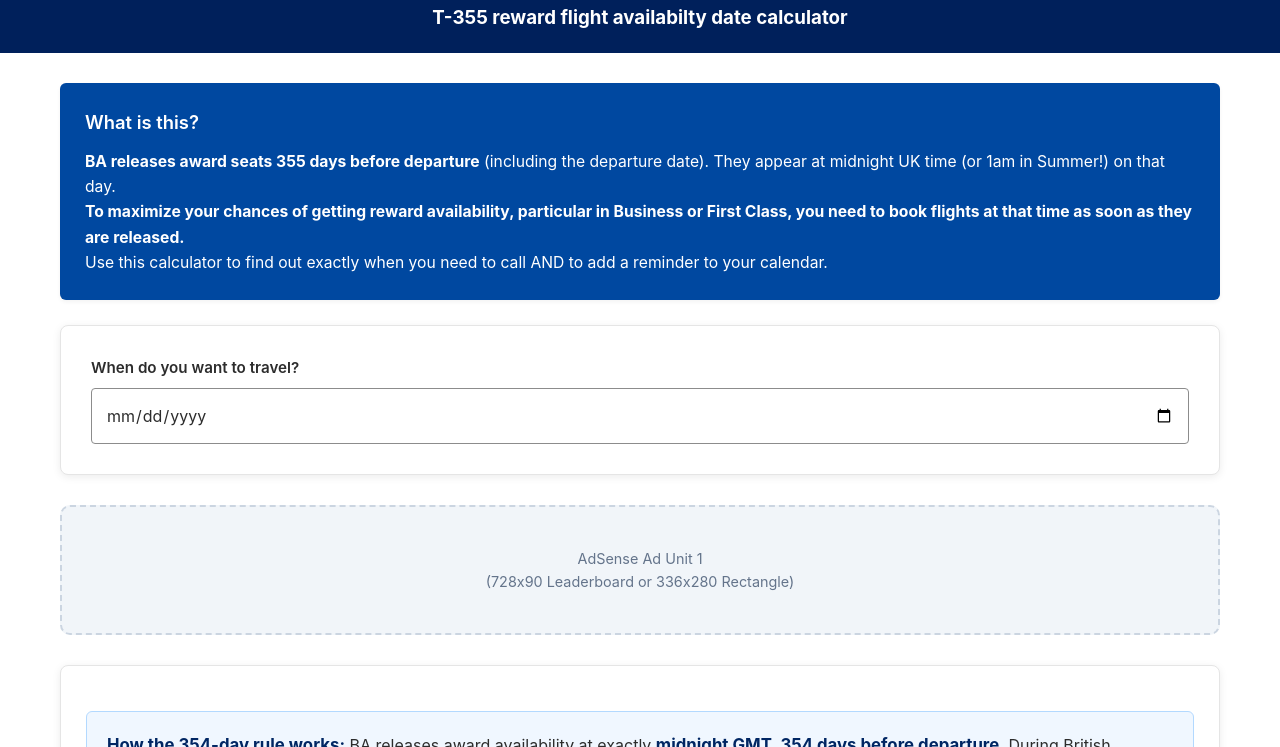
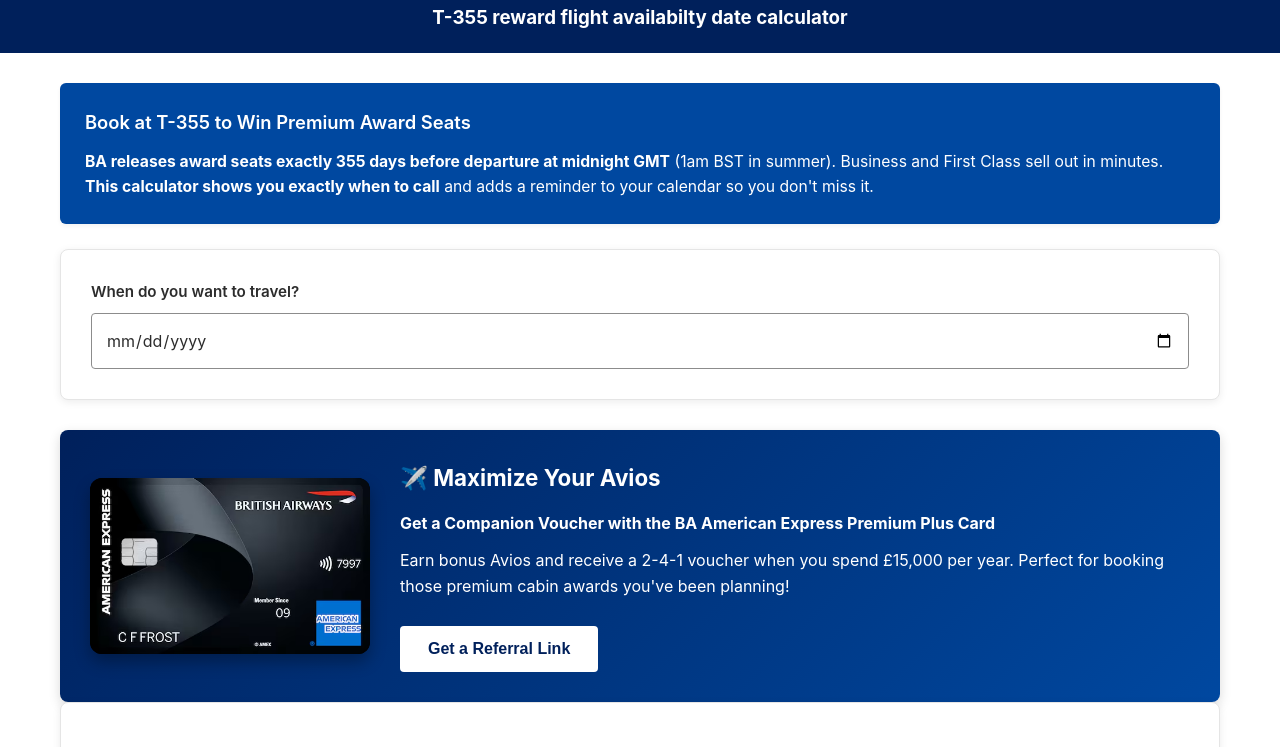
Before and after one commit to timbostop/ba-355-calculator, a plain HTML site: page index.html in a window 1280 px wide. Shown: the part 53-800 px from the top of the page. Drawn offline with Linux system fonts and the light colour scheme.

Commit message:
Update index.html

```diff
--- a/index.html
+++ b/index.html
@@ -3,8 +3,8 @@
 <head>
     <meta charset="UTF-8">
     <meta name="viewport" content="width=device-width, initial-scale=1.0">
-    <meta name="description" content="Calculate the exact date to book British Airways flights 354 days in advance for maximum Avios availability">
-    <title>BA T-355 Booking Calculator | British Airways Avios Flight Booking Date Calculator</title>
+    <meta name="description" content="Calculate the exact date to book British Airways flights 355 days in advance for maximum Reward Flight availability">
+    <title>BA T-355 Booking Calculator | British Airways Reward Flight Booking Date Calculator</title>
     <style>
         * {
             margin: 0;
@@ -578,10 +578,9 @@
 
         <main>
             <div class="alert-box">
-                <h3>What is this?</h3>
-                <p><strong>BA releases award seats 355 days before departure</strong> (including the departure date). They appear at midnight UK time (or 1am in Summer!) on that day.</p>
-                <p><strong>To maximize your chances of getting reward availability, particular in Business or First Class, you need to book flights at that time as soon as they are released.</strong></p>
-                <p>Use this calculator to find out exactly when you need to call AND to add a reminder to your calendar.</p>
+                <h3>Book at T-355 to Win Premium Award Seats</h3>
+<p><strong>BA releases award seats exactly 355 days before departure at midnight GMT</strong> (1am BST in summer). Business and First Class sell out in minutes.</p>
+<p><strong>This calculator shows you exactly when to call</strong> and adds a reminder to your calendar so you don't miss it.</p>
             </div>
 
             <div class="calculator-section">
@@ -608,15 +607,22 @@
                 </div>
             </div>
 
-            <!-- AdSense Placeholder 1 -->
-            <div class="adsense-placeholder">
-                AdSense Ad Unit 1<br>
-                (728x90 Leaderboard or 336x280 Rectangle)
+            <!-- BA Amex Promo Banner -->
+            <div class="amex-banner">
+                <div class="amex-card-image">
+                    <img src="UK_AXP_British_Airways_American_Express_Premium_Plus_Card.avif" alt="BA American Express Premium Plus Card">
+                </div>
+                <div class="amex-content">
+                    <h3>✈️ Maximize Your Avios</h3>
+                    <p><strong>Get a Companion Voucher with the BA American Express Premium Plus Card</strong></p>
+                    <p>Earn bonus Avios and receive a 2-4-1 voucher when you spend £15,000 per year. Perfect for booking those premium cabin awards you've been planning!</p>
+                    <button class="amex-button" id="amex-button">Get a Referral Link</button>
+                </div>
             </div>
 
             <div class="info-section">
                 <div class="highlight-box">
-                    <strong>How the 354-day rule works:</strong> BA releases award availability at exactly <strong>midnight GMT, 354 days before departure</strong>. During British Summer Time (late March to late October), this means seats appear at <strong>01:00 BST</strong> instead of midnight. The calculator automatically adjusts the call time based on whether BST is in effect.
+                    <strong>How the 355-day rule works:</strong> BA releases award availability at exactly <strong>midnight GMT, 355 days before departure (so actually 354 days!)</strong>. During British Summer Time (late March to late October), this means seats appear at <strong>01:00 BST</strong> instead of midnight. The calculator automatically adjusts the call time based on whether BST is in effect.
                 </div>
 
                 <h3>📋 The Booking Process</h3>
@@ -641,24 +647,6 @@
                 </ul>
             </div>
 
-            <!-- AdSense Placeholder 2 -->
-            <div class="adsense-placeholder">
-                AdSense Ad Unit 2<br>
-                (336x280 Rectangle or 300x600 Half-Page)
-            </div>
-
-            <!-- BA Amex Promo Banner -->
-            <div class="amex-banner">
-                <div class="amex-card-image">
-                    <img src="UK_AXP_British_Airways_American_Express_Premium_Plus_Card.avif" alt="BA American Express Premium Plus Card">
-                </div>
-                <div class="amex-content">
-                    <h3>✈️ Maximize Your Avios</h3>
-                    <p><strong>Get a Companion Voucher with the BA American Express Premium Plus Card</strong></p>
-                    <p>Earn bonus Avios and receive a 2-4-1 voucher when you spend £12,000 per year. Perfect for booking those premium cabin awards you've been planning!</p>
-                    <button class="amex-button" id="amex-button">Get a Referral Link</button>
-                </div>
-            </div>
         </main>
 
         <footer>
```
